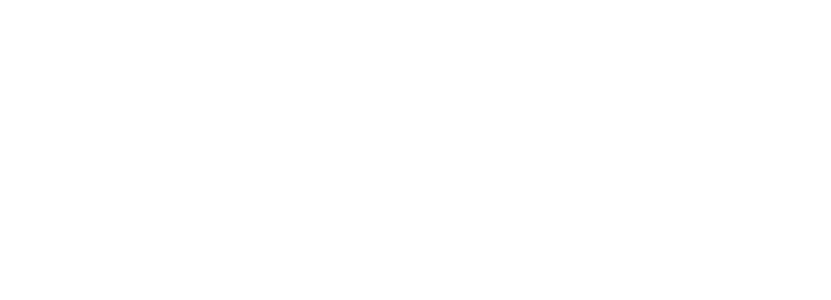
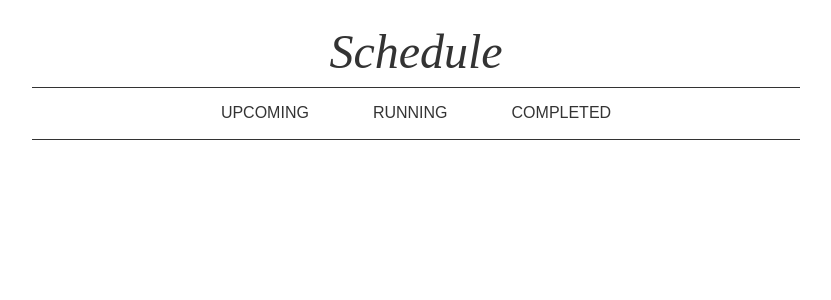
Before and after one commit to puneet222/hdworks, a React (Create React App) app: page / in a window 1280 px wide. Shown: the top 300 px of the page, without its empty margins (224-1055 px from the left). Built offline with nearby package versions, Linux system fonts and the light colour scheme.

Commit message:
Header Component

```diff
--- a/package.json
+++ b/package.json
@@ -3,7 +3,11 @@
   "version": "0.1.0",
   "private": true,
   "dependencies": {
+    "apollo-boost": "^0.4.4",
+    "graphql": "^14.5.8",
+    "graphql-tag": "^2.10.1",
     "react": "^16.10.2",
+    "react-apollo": "^3.1.2",
     "react-dom": "^16.10.2",
     "react-scripts": "3.2.0"
   },
--- a/src/App.js
+++ b/src/App.js
@@ -1,11 +1,12 @@
 import React from "react";
 import "./App.css";
 import CricketState from "./context/CricketState";
+import Header from "./components/Header";
 
 const App = () => {
   return (
     <CricketState>
-      <div className="App"></div>
+      <Header />
     </CricketState>
   );
 };
--- /dev/null
+++ b/src/components/Header.js
@@ -0,0 +1,31 @@
+import React from "react";
+
+const Header = () => {
+  return (
+    <header className="bg-white black-80 tc pv3 avenir">
+      <h1 className="mt2 mb0 baskerville i fw1 f1">Schedule</h1>
+      <nav className="bt bb tc mw7 center mt2">
+        <a
+          className="f6 f5-l link bg-animate black-80 hover-bg-lightest-blue dib pa3 ph4-l"
+          href="/"
+        >
+          UPCOMING
+        </a>
+        <a
+          className="f6 f5-l link bg-animate black-80 hover-bg-light-green dib pa3 ph4-l"
+          href="/portfolio"
+        >
+          RUNNING
+        </a>
+        <a
+          className="f6 f5-l link bg-animate black-80 hover-bg-light-blue dib pa3 ph4-l"
+          href="/shop"
+        >
+          COMPLETED
+        </a>
+      </nav>
+    </header>
+  );
+};
+
+export default Header;
```
Also changed, not shown: 1 other file (tests, documents, lock files or other folders).
